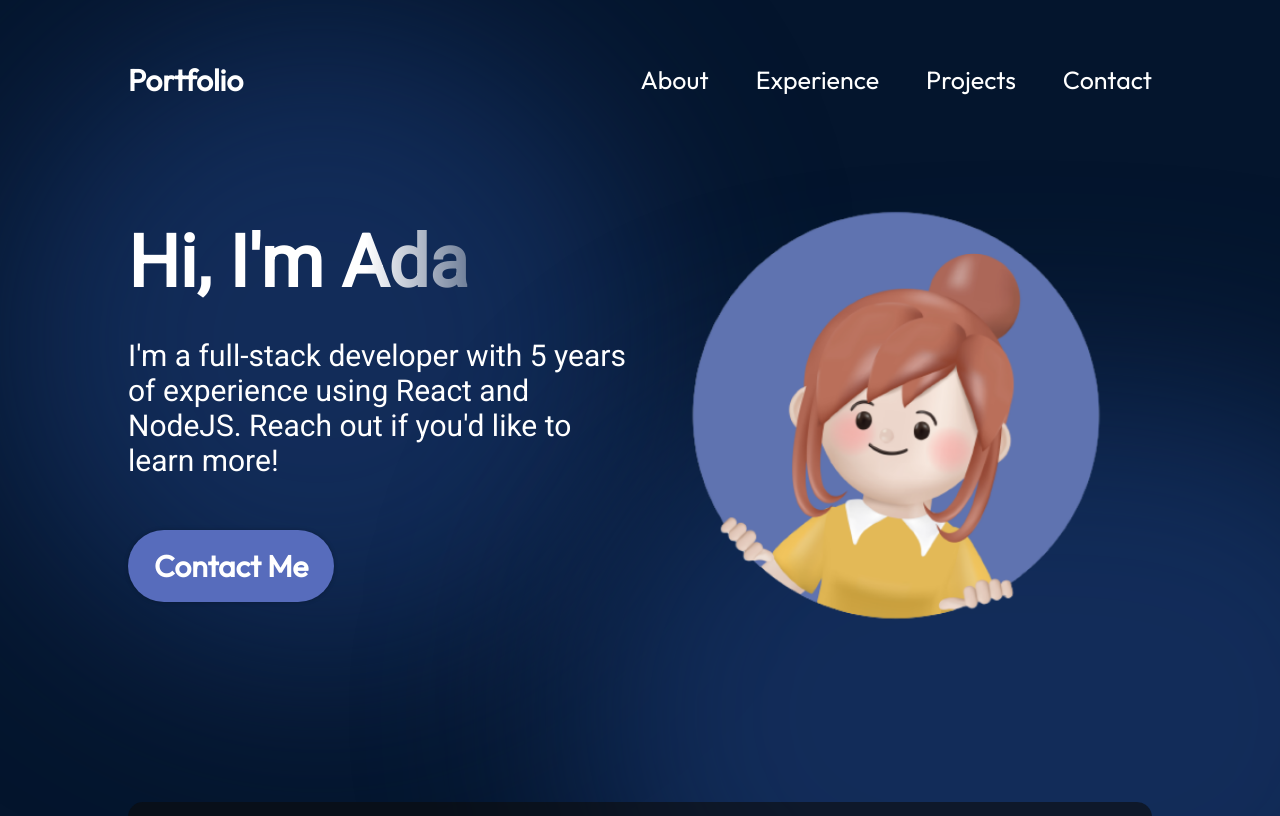
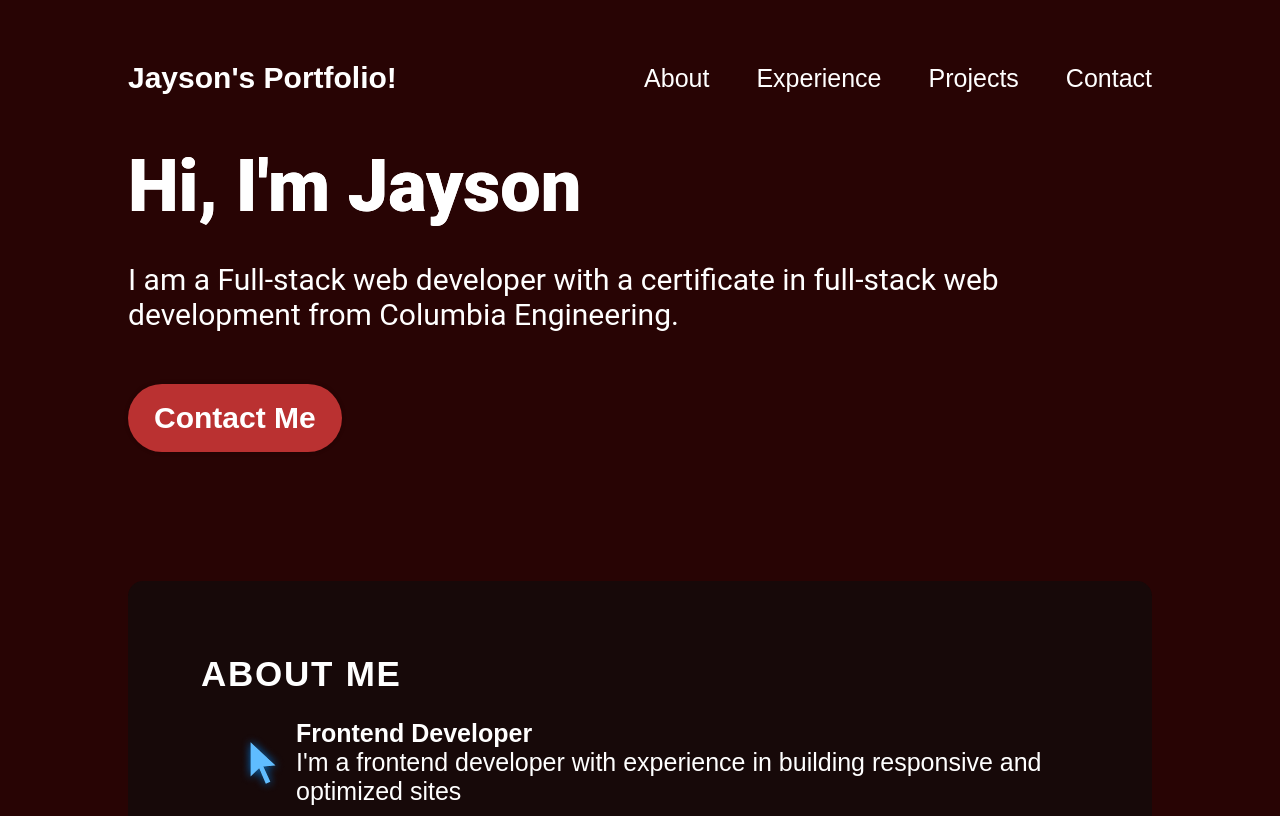
Before and after one commit to JaysonNunez1/React-portfolio, a React (Vite) app: page / in a window 1280 px wide. Shown: the top 816 px of the page. Built offline with nearby package versions, Linux system fonts and the light colour scheme.

Commit message:
set up bg color text color and the different components that i will be using

```diff
--- a/index.html
+++ b/index.html
@@ -4,7 +4,7 @@
     <meta charset="UTF-8" />
     <link rel="icon" type="image/png" href="/favicon.ico" />
     <meta name="viewport" content="width=device-width, initial-scale=1.0" />
-    <title>My Portfolio</title>
+    <title>Jayson's Portfolio</title>
   </head>
   <body>
     <div id="root"></div>
--- a/package.json
+++ b/package.json
@@ -23,6 +23,6 @@
     "eslint-plugin-react": "^7.32.2",
     "eslint-plugin-react-hooks": "^4.6.0",
     "eslint-plugin-react-refresh": "^0.4.3",
-    "vite": "^4.4.5"
+    "vite": "^4.5.3"
   }
 }
--- a/src/components/About/About.jsx
+++ b/src/components/About/About.jsx
@@ -6,13 +6,8 @@ import { getImageUrl } from "../../utils";
 export const About = () => {
   return (
     <section className={styles.container} id="about">
-      <h2 className={styles.title}>About</h2>
+      <h2 className={styles.title}>About Me </h2>
       <div className={styles.content}>
-        <img
-          src={getImageUrl("about/aboutImage.png")}
-          alt="Me sitting with a laptop"
-          className={styles.aboutImage}
-        />
         <ul className={styles.aboutItems}>
           <li className={styles.aboutItem}>
             <img src={getImageUrl("about/cursorIcon.png")} alt="Cursor icon" />
--- a/src/components/About/About.module.css
+++ b/src/components/About/About.module.css
@@ -45,7 +45,7 @@
   padding: 25px;
   background-image: linear-gradient(
     90deg,
-    rgba(165, 215, 232, 0.42) 0%,
+    rgba(97, 24, 16, 0.42) 0%,
     rgba(255, 255, 255, 0) 100%
   );
   background-size: 0 100%;
--- a/src/components/Experience/Experience.module.css
+++ b/src/components/Experience/Experience.module.css
@@ -68,8 +68,8 @@
   flex-direction: row;
   align-items: center;
   gap: 17px;
-  background: #19376d;
-  background: linear-gradient(90deg, #19376d 0%, rgba(25, 55, 109, 0) 100%);
+  background: #4b1515;
+  background: linear-gradient(90deg, #801e1e 0%, rgba(83, 37, 37, 0.217) 100%);
   border-radius: 10px;
   padding: 24px;
 }
--- a/src/components/Hero/Hero.jsx
+++ b/src/components/Hero/Hero.jsx
@@ -7,20 +7,16 @@ export const Hero = () => {
   return (
     <section className={styles.container}>
       <div className={styles.content}>
-        <h1 className={styles.title}>Hi, I'm Ada</h1>
+        <h1 className={styles.title}>Hi, I'm Jayson</h1>
         <p className={styles.description}>
-          I'm a full-stack developer with 5 years of experience using React and
-          NodeJS. Reach out if you'd like to learn more!
+        I am a Full-stack web developer with a certificate in full-stack web development from Columbia Engineering.
         </p>
         <a href="mailto:myemail@email.com" className={styles.contactBtn}>
           Contact Me
         </a>
       </div>
-      <img
-        src={getImageUrl("hero/heroImage.png")}
-        alt="Hero image of me"
-        className={styles.heroImg}
-      />
+
+
       <div className={styles.topBlur} />
       <div className={styles.bottomBlur} />
     </section>
--- a/src/components/Hero/Hero.module.css
+++ b/src/components/Hero/Hero.module.css
@@ -27,9 +27,8 @@
   background: linear-gradient(
     90deg,
     rgba(255, 255, 255, 1) 70%,
-    rgba(255, 255, 255, 0) 120%
+    rgba(67, 7, 7, 0.63) 120%
   );
-  -webkit-text-fill-color: transparent;
   -webkit-background-clip: text;
 }
 
@@ -50,56 +49,6 @@
   box-shadow: 0 0 4px 0 rgba(0, 0, 0, 0.25);
 }
 
-.heroImg {
-  width: 50%;
-  z-index: 1;
-
-  animation-name: floating;
-  animation-duration: 3s;
-  animation-iteration-count: infinite;
-  animation-timing-function: ease-in-out;
-}
-
-@keyframes floating {
-  0% {
-    transform: translate(0, 0px);
-  }
-  50% {
-    transform: translate(0, 10px);
-  }
-  100% {
-    transform: translate(0, -0px);
-  }
-}
-
-.topBlur {
-  position: absolute;
-  width: 50vw;
-  height: 50vw;
-  min-width: 350px;
-  min-width: 350px;
-  top: -128px;
-  left: -10vw;
-  border-radius: 764px;
-  background: rgba(25, 55, 109, 0.7);
-  filter: blur(100px);
-  z-index: 0;
-}
-
-.bottomBlur {
-  position: absolute;
-  width: 70vw;
-  height: 50vw;
-  min-width: 350px;
-  min-width: 250px;
-  top: 246px;
-  right: -25vw;
-  border-radius: 764px;
-  background: rgba(25, 55, 109, 0.7);
-  filter: blur(100px);
-  z-index: 0;
-}
-
 @media screen and (max-width: 830px) {
   .container {
     flex-direction: column-reverse;
--- a/src/components/Navbar/Navbar.jsx
+++ b/src/components/Navbar/Navbar.jsx
@@ -9,7 +9,7 @@ export const Navbar = () => {
   return (
     <nav className={styles.navbar}>
       <a className={styles.title} href="/">
-        Portfolio
+        Jayson's Portfolio!
       </a>
       <div className={styles.menu}>
         <img
--- a/src/components/Navbar/Navbar.module.css
+++ b/src/components/Navbar/Navbar.module.css
@@ -65,11 +65,11 @@
     align-items: center;
     gap: 13px;
     border-radius: 10px;
-    background: rgb(25, 55, 109);
+    background: rgba(56, 15, 15, 0.865);
     background: linear-gradient(
       0deg,
       rgba(25, 55, 109, 0.2) 0%,
-      rgba(25, 55, 109, 1) 100%
+      rgba(69, 19, 19, 0.909) 100%
     );
     padding: 24px 33px;
     box-shadow: 0 0 4px 0 rgba(0, 0, 0, 0.25);
--- a/src/main.jsx
+++ b/src/main.jsx
@@ -3,8 +3,7 @@ import ReactDOM from "react-dom/client";
 import App from "./App.jsx";
 import "./index.css";
 
-import "@fontsource/outfit";
-import "@fontsource/roboto";
+
 
 ReactDOM.createRoot(document.getElementById("root")).render(
   <React.StrictMode>
--- a/src/vars.css
+++ b/src/vars.css
@@ -1,10 +1,10 @@
 :root {
   /* Colours */
   --color-text: #fff;
-  --color-primary: #576cbc;
-  --color-secondary: #19376d;
-  --color-dark: #0b2447;
-  --color-bg: #04152d;
+  --color-primary: #ba3131;
+  --color-secondary: #7e1616;
+  --color-dark: #63140c;
+  --color-bg: #280404;
 
   /* Fonts */
   --font-roboto: "Roboto";
```
Also changed, not shown: 1 other file (tests, documents, lock files or other folders).
